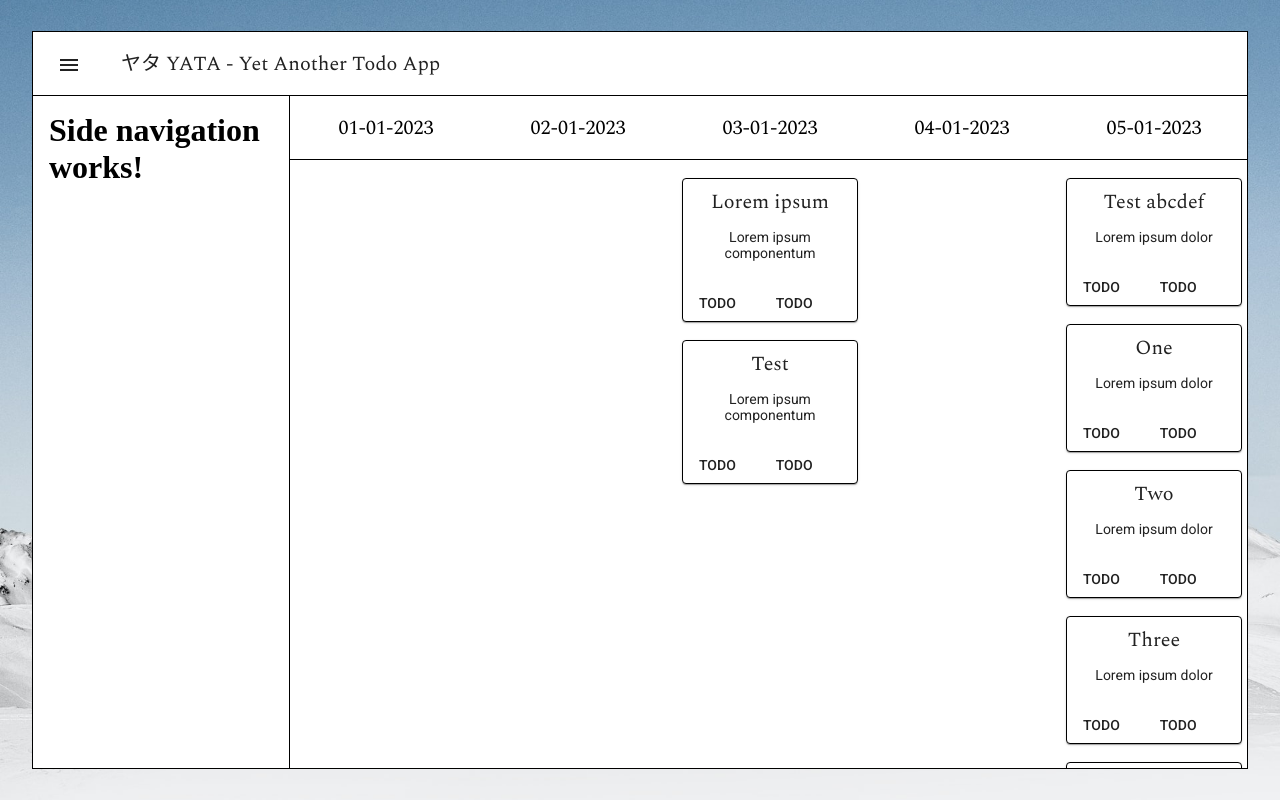
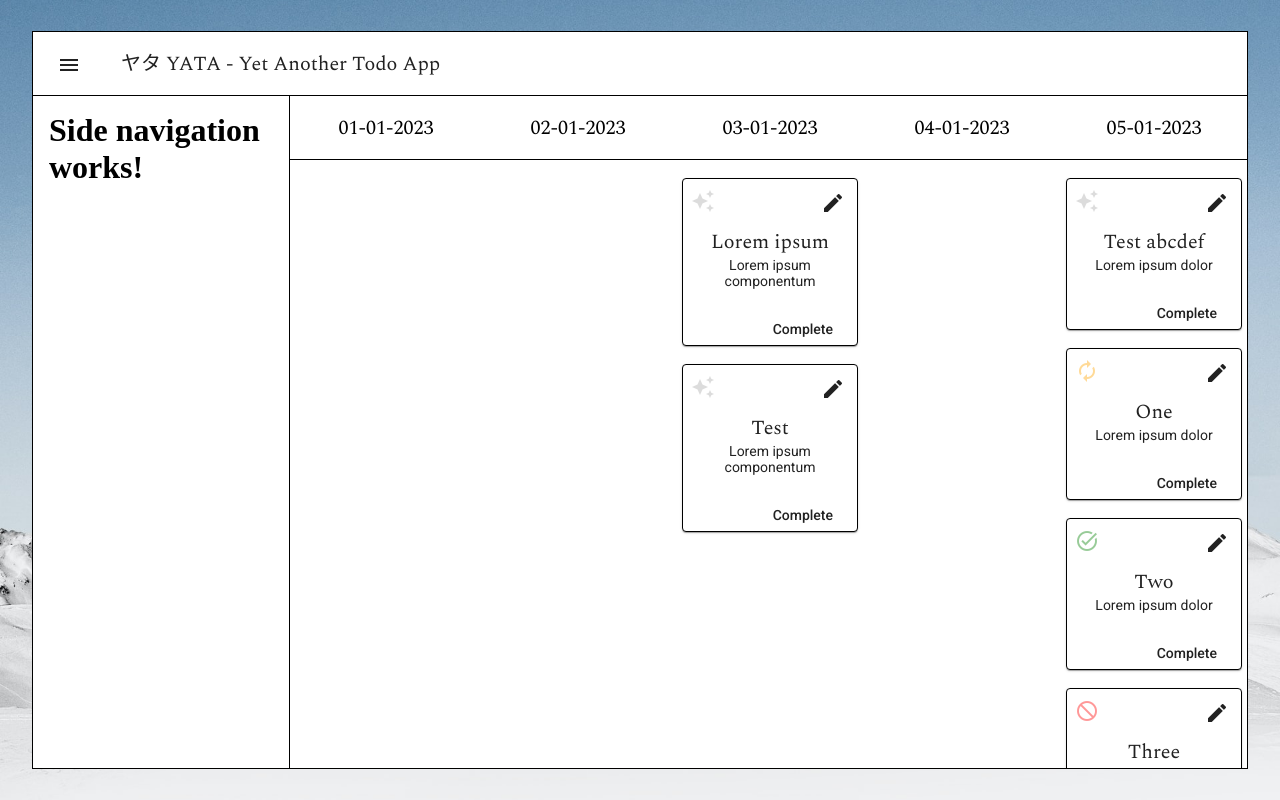
Before and after one commit to ChrisAraneo/yet-another-todo-app, an Angular app in the folder yet-another-todo-app-frontend/: page / in a window 1280 px wide. Built offline with nearby package versions, Linux system fonts and the light colour scheme.

Commit message:
Added task state icon to task card, added buttons to top and bottom actions, styling and updating template

```diff
--- a/yet-another-todo-app-frontend/src/app/components/timeline/task-card/task-card.component.html
+++ b/yet-another-todo-app-frontend/src/app/components/timeline/task-card/task-card.component.html
@@ -1,4 +1,10 @@
 <mat-card>
+  <mat-card-actions class="top-actions">
+    <yata-task-state-icon [state]="task.state" [size]="24" [opacity]="0.4"></yata-task-state-icon>
+    <button mat-icon-button aria-label="Edit icon">
+      <mat-icon>edit</mat-icon>
+    </button>
+  </mat-card-actions>
   <mat-card-header>
     <mat-card-title>{{ task.title }}</mat-card-title>
   </mat-card-header>
@@ -7,8 +13,7 @@
       {{ task.description }}
     </p>
   </mat-card-content>
-  <mat-card-actions>
-    <button mat-button>TODO</button>
-    <button mat-button>TODO</button>
+  <mat-card-actions class="bottom-actions">
+    <button mat-button>Complete</button>
   </mat-card-actions>
 </mat-card>
--- a/yet-another-todo-app-frontend/src/app/components/timeline/task-card/task-card.component.scss
+++ b/yet-another-todo-app-frontend/src/app/components/timeline/task-card/task-card.component.scss
@@ -7,14 +7,47 @@ mat-card {
   margin: 0;
 }
 
-.mat-card-header {
-  justify-content: center;
+.top-actions {
+  display: flex;
+  flex-direction: row;
+  justify-content: space-between;
+  align-items: center;
+  margin: 0 0 8px 0;
+  padding: 0;
+}
+
+.bottom-actions {
+  display: flex;
+  flex-direction: row;
+  justify-content: flex-end;
+  align-items: center;
+  margin: 24px 0 0 0;
+  padding: 0;
+
+  .mat-button {
+    line-height: 32px;
+  }
 }
 
 .mat-card-content {
   text-align: center;
 }
 
-.mat-card-title {
-  font-family: "Spectral", serif;
+.mat-card-header {
+  justify-content: center;
+
+  .mat-card-title {
+    font-family: "Spectral", serif;
+    margin: 0;
+  }
 }
+
+.mat-icon-button {
+  padding: 0;
+  min-width: 0;
+  width: 32px;
+  height: 32px;
+  flex-shrink: 0;
+  line-height: 22px;
+  border-radius: 50%;
+}
```
